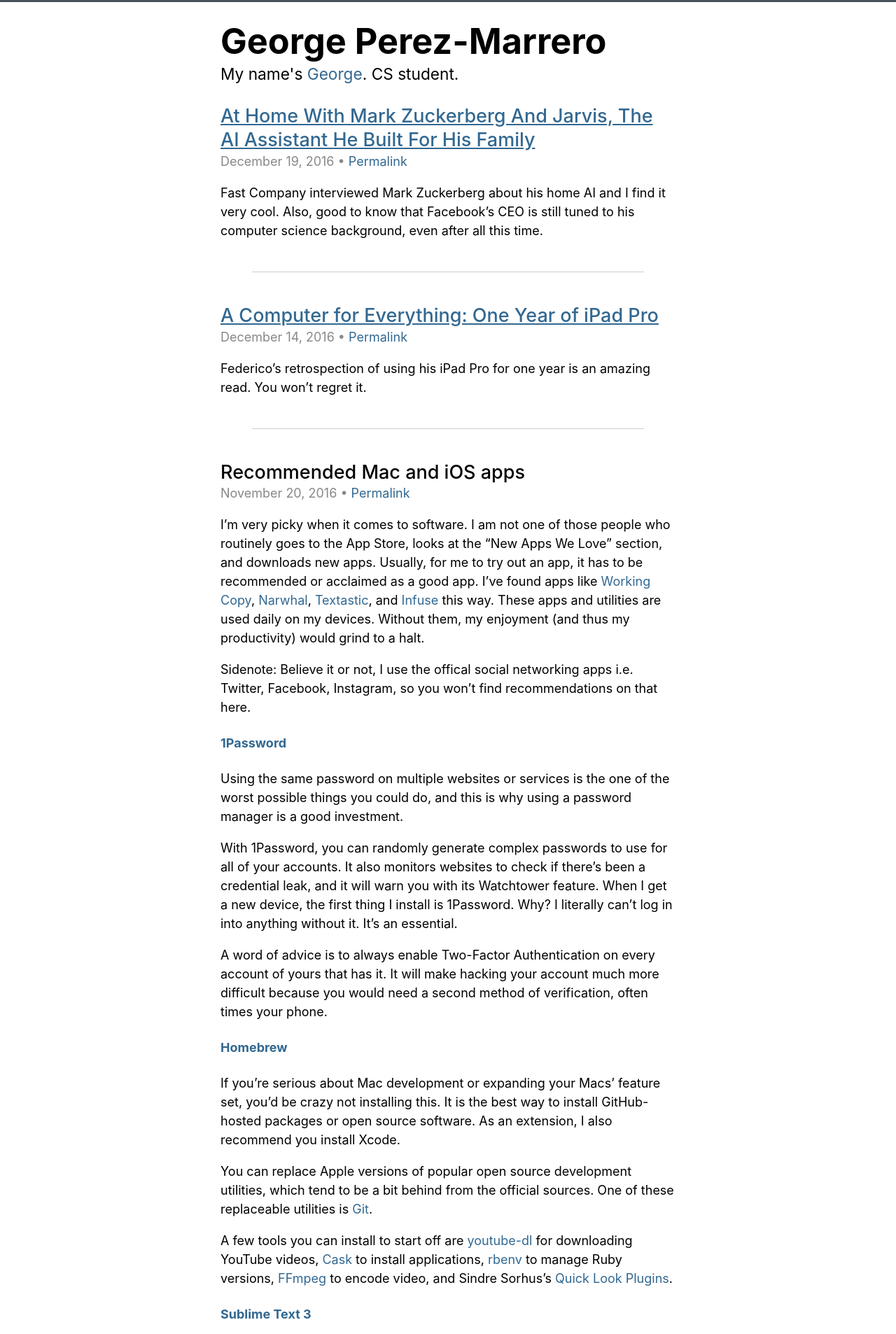
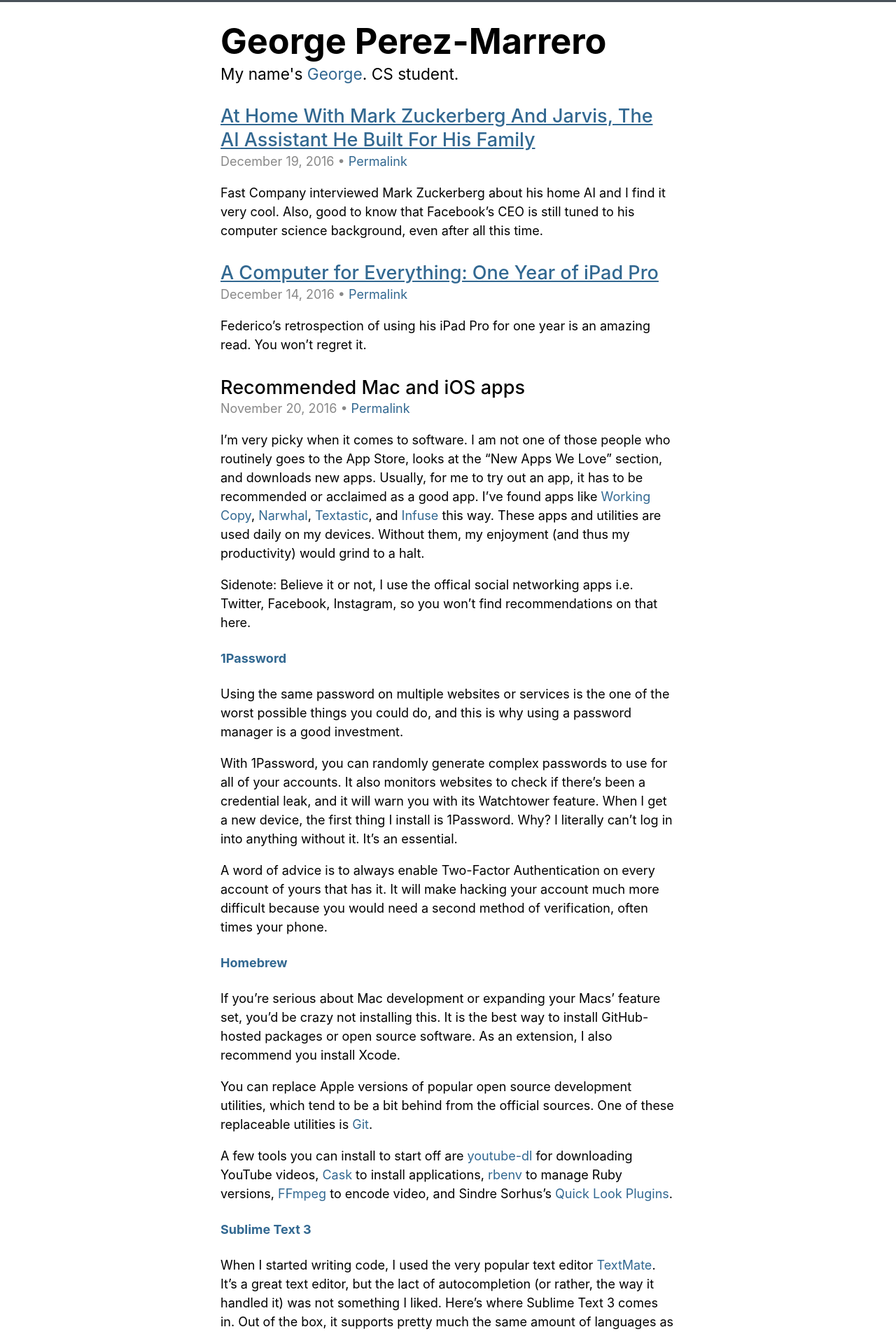
Before and after one commit to georgeperez/titanpointe.org, a Jekyll site: the page built from index.html, in a window 1280 px wide. Shown: the top 1906 px of the page at 70% size. Built offline with Jekyll 4.4.1, drawn with Linux system fonts in a browser that asks for light colours.

Commit message:
Removed post divider

```diff
--- a/assets/css/style.css
+++ b/assets/css/style.css
@@ -95,11 +95,6 @@
   display: block;
   width: 650px;
   margin: 0 auto;
-}
-.divider {
-  border-top: 1px solid;
-  border-color: #cccccc;
-  margin: 2.5em;
 }
 
 /* POSTS - TITLE */
--- a/index.html
+++ b/index.html
@@ -38,6 +38,4 @@
 
 </article>
 
-<div class="divider"></div>
-
 {% endfor %}
```
